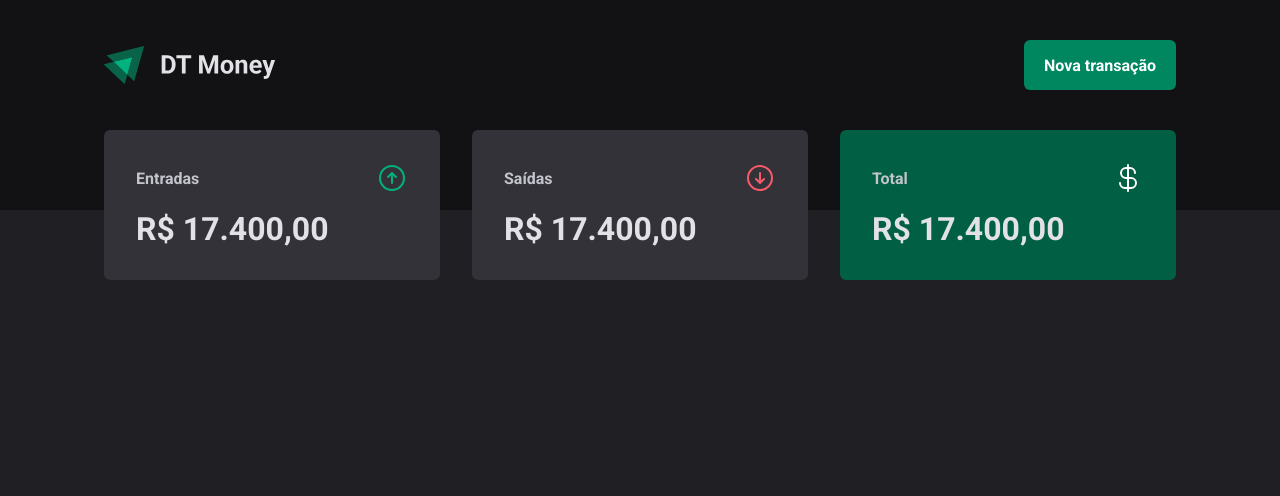
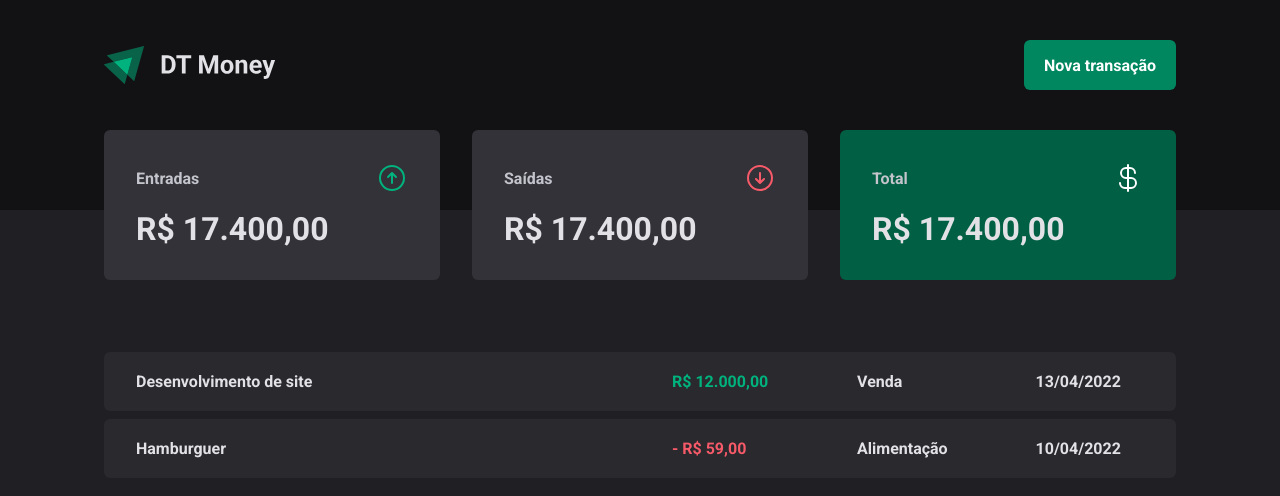
Before and after one commit to Luaxlz/ignite-dt-money, a React (Vite) app: page / in a window 1280 px wide. Shown: the top 496 px of the page. Built offline with nearby package versions, Linux system fonts and the light colour scheme.

Commit message:
feat: created transaction table and PriceHighlight conditional styles

```diff
--- a/src/pages/Transactions/index.tsx
+++ b/src/pages/Transactions/index.tsx
@@ -1,11 +1,40 @@
 import { Header } from '../../components/Header';
 import { Summary } from '../../components/Header/Summary';
+import {
+  PriceHighlight,
+  TransactionsContainer,
+  TransactionsTable,
+} from './styles';
 
 export function Transactions() {
   return (
     <div>
       <Header />
       <Summary />
+
+      <TransactionsContainer>
+        <TransactionsTable>
+          <tbody>
+            <tr>
+              <td width='50%'>Desenvolvimento de site</td>
+              <td>
+                <PriceHighlight variant='income'>R$ 12.000,00</PriceHighlight>
+              </td>
+              <td>Venda</td>
+              <td>13/04/2022</td>
+            </tr>
+
+            <tr>
+              <td width='50%'>Hamburguer</td>
+              <td>
+                <PriceHighlight variant='outcome'>- R$ 59,00</PriceHighlight>
+              </td>
+              <td>Alimentação</td>
+              <td>10/04/2022</td>
+            </tr>
+          </tbody>
+        </TransactionsTable>
+      </TransactionsContainer>
     </div>
   );
 }
--- a/src/pages/Transactions/styles.ts
+++ b/src/pages/Transactions/styles.ts
@@ -0,0 +1,42 @@
+import styled from 'styled-components';
+
+export const TransactionsContainer = styled.main`
+  width: 100%;
+  max-width: 1120px;
+
+  margin: 4rem auto 0;
+  padding: 0 1.5rem;
+`;
+
+export const TransactionsTable = styled.table`
+  width: 100%;
+  border-collapse: separate;
+  border-spacing: 0 0.5rem;
+  /* margin-top: 1.5rem; */
+
+  td {
+    padding: 1.25rem 2rem;
+    background: ${(props) => props.theme['gray-700']};
+
+    &:first-child {
+      border-top-left-radius: 6px;
+      border-bottom-left-radius: 6px;
+    }
+
+    &:last-child {
+      border-top-right-radius: 6px;
+      border-bottom-right-radius: 6px;
+    }
+  }
+`;
+
+interface PriceHighlightProps {
+  variant: 'income' | 'outcome';
+}
+
+export const PriceHighlight = styled.span<PriceHighlightProps>`
+  color: ${(props) =>
+    props.variant === 'income'
+      ? props.theme['green-300']
+      : props.theme['red-300']};
+`;
```
